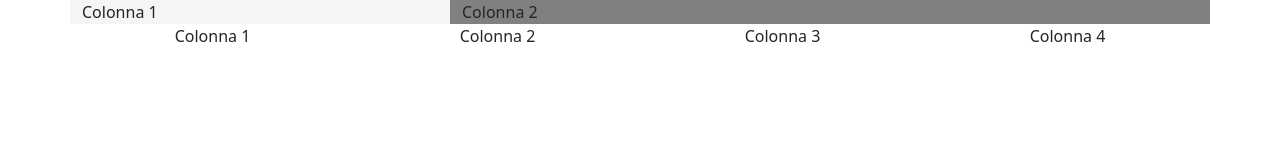
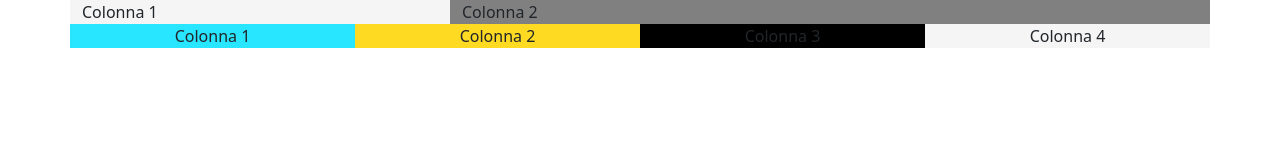
Before and after one commit to DanielPioFalabella/htmlcss-bootstrap-layout, a plain HTML site: page index.html in a window 1280 px wide. Drawn offline with nearby package versions, Linux system fonts and the light colour scheme.

Commit message:
feat: 1 e 3 sezione

```diff
--- a/css/style.css
+++ b/css/style.css
@@ -6,19 +6,19 @@
     background-color: grey;
 }
 
-.bg-light-blu {
+.bg-light-blue {
     background-color: rgb(40, 230, 255);
 }
 
 .bg-yellow {
-    background-color: rgb(255, 248, 34);
+    background-color: rgb(255, 218, 34);
 }
 
 .bg-black {
     background-color: rgb(0, 0, 0);
 }
 
-.bg-blu {
+.bg-blue {
     background-color: rgb(0, 85, 255);
 }
 
--- a/index.html
+++ b/index.html
@@ -18,18 +18,18 @@
 
 <body>
     <div class="container">
-  <div class="row">
-    <div class="col-sm-12 col-md-6 col-lg-4 bg-dirty-white">Colonna 1</div>
-    <div class="col-sm-12 col-md-6 col-lg-8 bg-grey">Colonna 2</div>
-  </div>
-</div>
+        <div class="row">
+            <div class="col-sm-12 col-md-6 col-lg-4 bg-dirty-white">Colonna 1</div>
+            <div class="col-sm-12 col-md-6 col-lg-8 bg-grey">Colonna 2</div>
+        </div>
+    </div>
 
     <div class="container text-center">
         <div class="row row-cols-2 row-cols-sm-2 row-cols-md-4">
-            <div class="col">Colonna 1</div>
-            <div class="col">Colonna 2</div>
-            <div class="col">Colonna 3</div>
-            <div class="col">Colonna 4</div>
+            <div class="col bg-light-blue">Colonna 1</div>
+            <div class="col bg-yellow">Colonna 2</div>
+            <div class="col bg-black">Colonna 3</div>
+            <div class="col bg-dirty-white">Colonna 4</div>
         </div>
     </div>
 </body>
```
